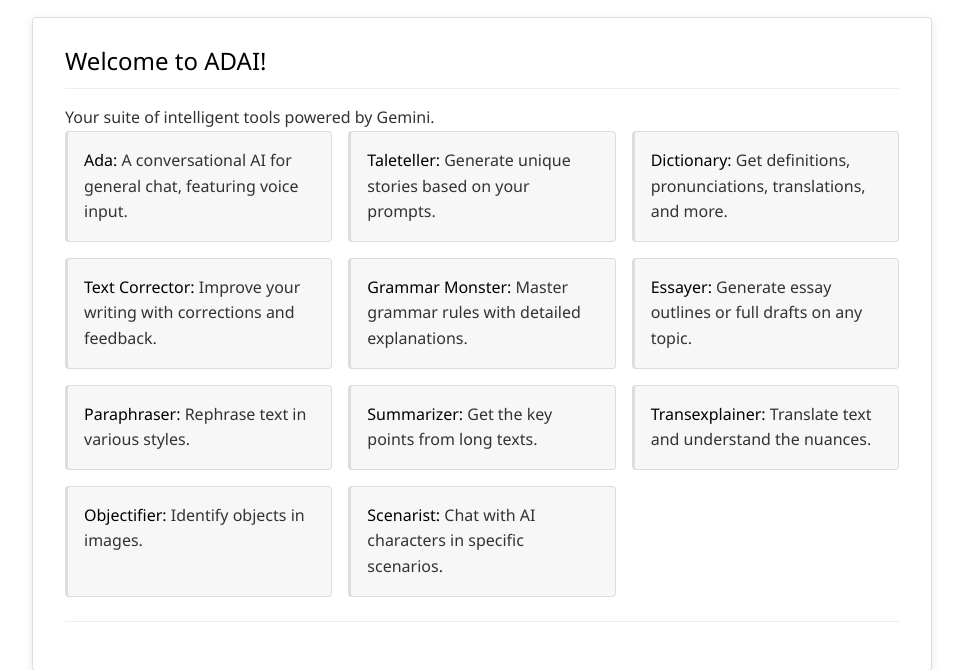
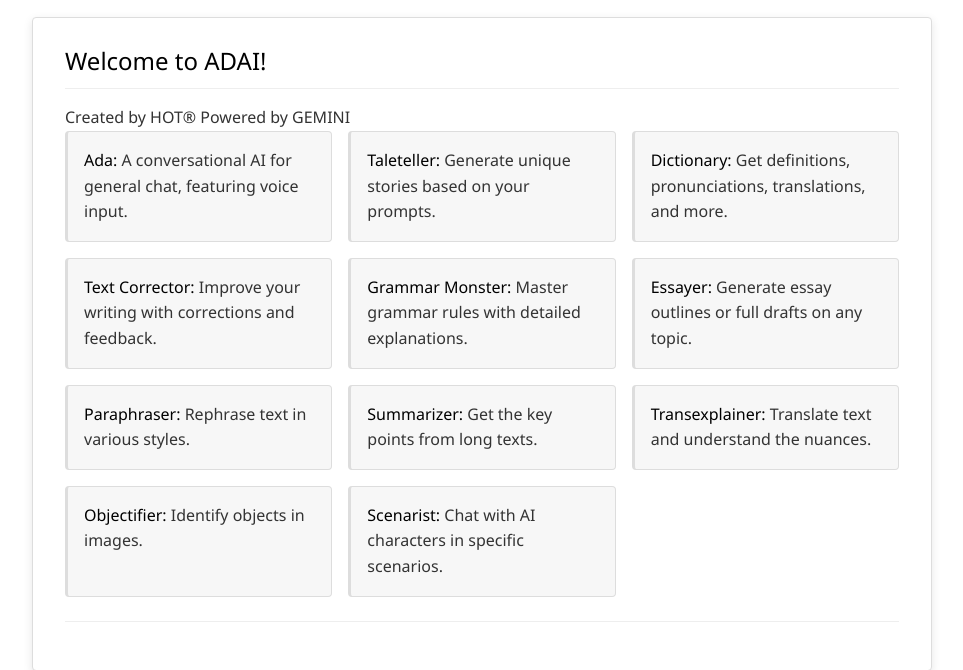
Before and after one commit to azazel1805/adai3.0, a Flask app: page / in a window 1280 px wide. Shown: the part 230-900 px from the top of the page, without its empty margins (158-1121 px from the left). Run offline with Flask 2, Linux system fonts and the light colour scheme.

Commit message:
Update index.html

```diff
--- a/templates/index.html
+++ b/templates/index.html
@@ -36,7 +36,7 @@
         <!-- Home Section (Visible by default) -->
         <section id="home-tool" class="tool-section active">
             <h2>Welcome to ADAI!</h2>
-            <p>Your suite of intelligent tools powered by Gemini.</p>
+            <p>Created by HOT® Powered by GEMINI</p>
             <div class="tool-descriptions">
                 <!-- Add short descriptions for each tool -->
                 <div class="tool-desc"><b>Ada:</b> A conversational AI for general chat, featuring voice input.</div>
```
